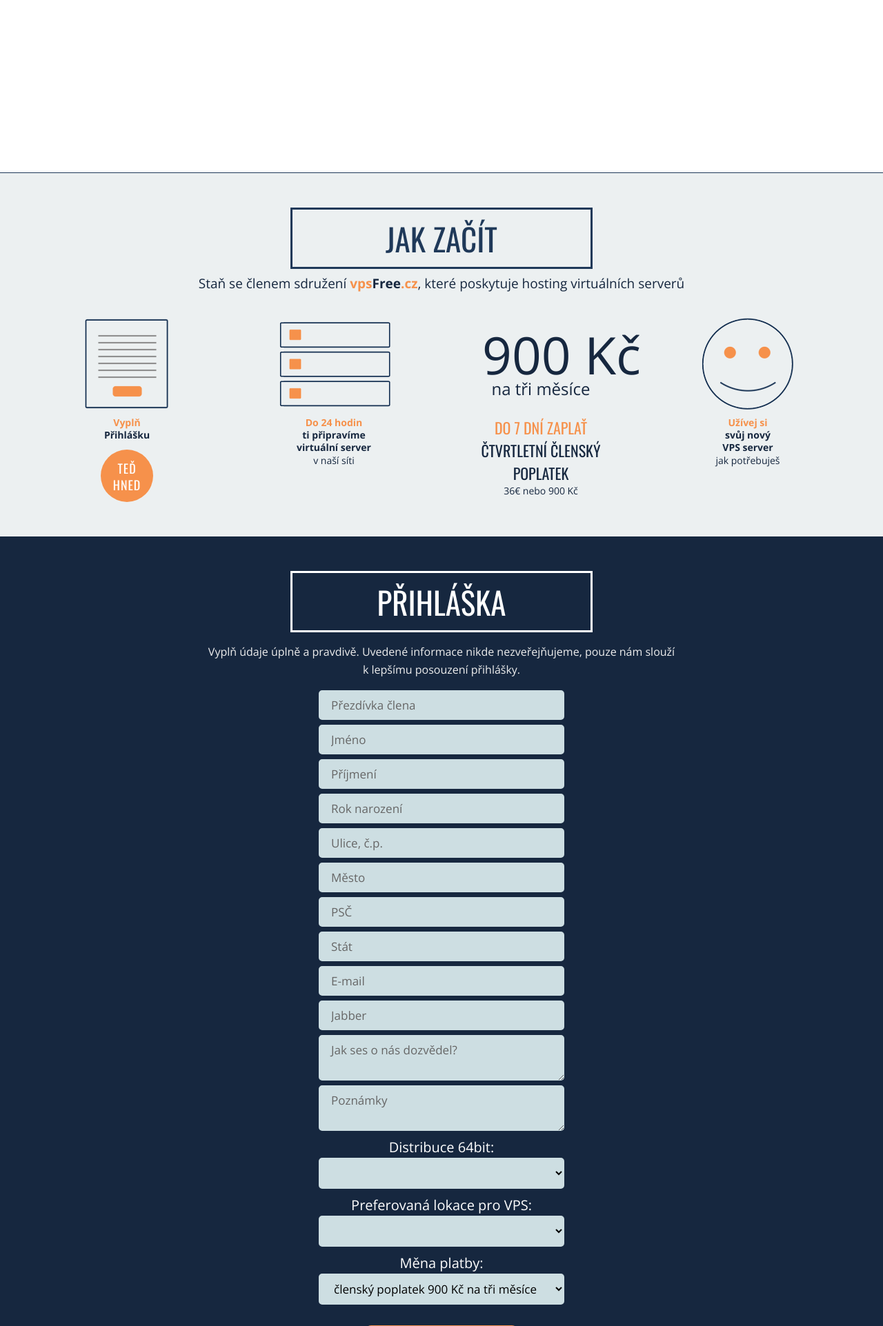
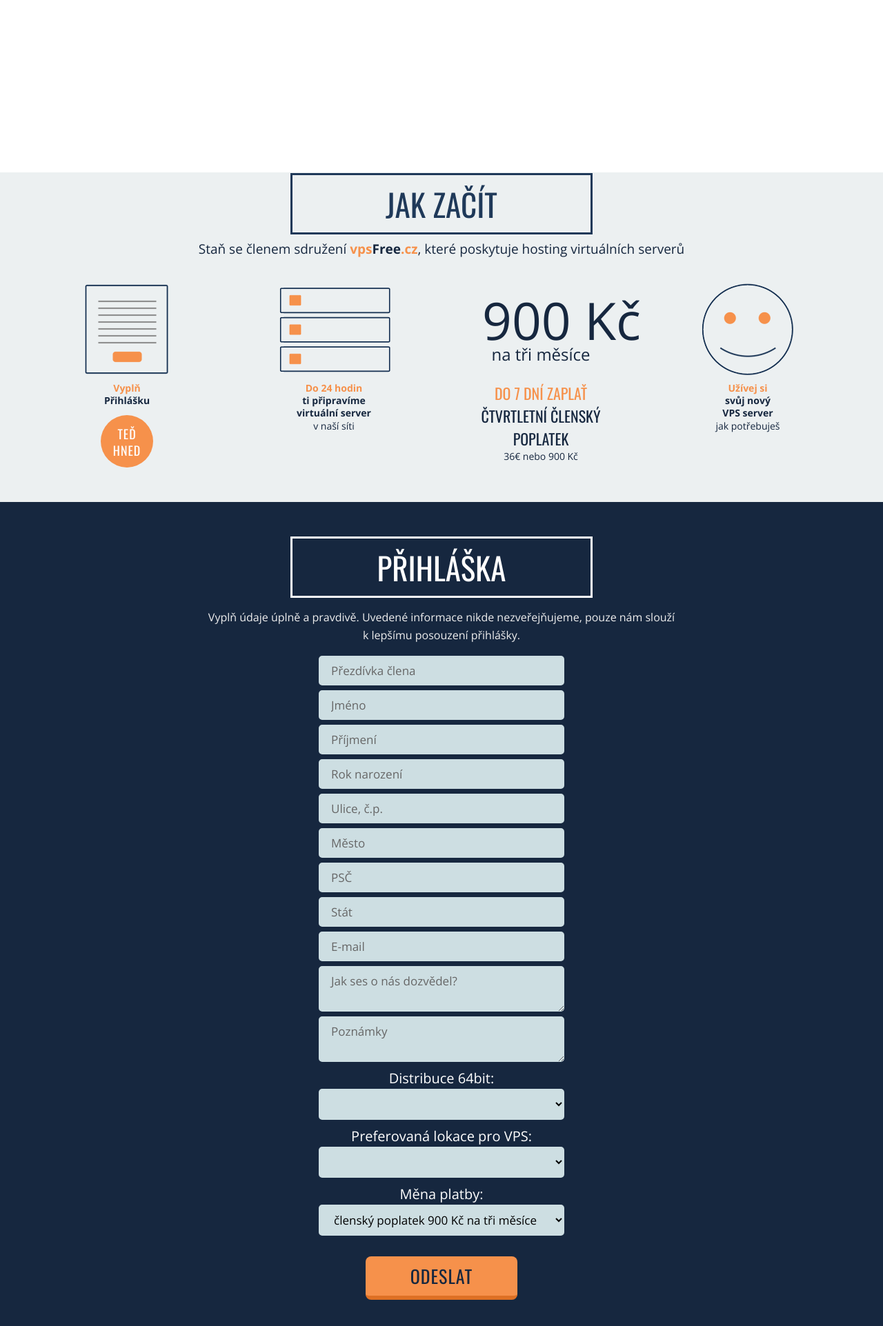
Before and after one commit to vpsfreecz/www.vpsfree.cz, a PHP site: page / in a window 1280 px wide. Shown: the part 1577-3500 px from the top of the page at 69% size. Run offline with PHP 8.4, Linux system fonts and the light colour scheme; data that the repository does not hold is empty; a stand-in replaces the project's code that opens the database connection; some libraries are stand-ins or nearby versions.

Commit message:
Jabber out + fixes

```diff
--- a/htdocs/index.php
+++ b/htdocs/index.php
@@ -442,7 +442,6 @@ pouze nám slouží k&nbsp;lepšímu posouzení přihlášky.</p>
 			 <input type="text" id="zip" name="zip" value="" placeholder="PSČ">
 			 <input type="text" id="country" name="country" value="" placeholder="Stát">
 			 <input type="text" id="email" name="email" value="" placeholder="E-mail">
-			 <input type="text" id="jabber" name="jabber" value="" placeholder="Jabber">
 			 <textarea name="how" id="how" placeholder="Jak ses o nás dozvědel?"></textarea>
 			 <textarea name="notes" id="notes" placeholder="Poznámky"></textarea>
 
--- a/htdocs/js/d.js
+++ b/htdocs/js/d.js
@@ -38,7 +38,6 @@ function signup() {
 	var zip				= $("#zip").val();
 	var country			= $("#country").val();
 	var email			= $("#email").val();
-	var jabber			= $("#jabber").val();
 	var how				= $("#how").val();
 	var notes			= $("#notes").val();
 	var distribution	= $("#distribution").val();
@@ -58,7 +57,6 @@ function signup() {
 			'zip'			:zip,
 			'country'		:country,
 			'email'			:email,
-			'jabber'		:jabber,
 			'how'			:how,
 			'notes'			:notes,
 			'distribution'	:distribution,
@@ -114,7 +112,7 @@ $(document).ready(function() {
         max_height = Math.max(max_height, $(this).height());
     });
 
-    $("section.page2").height(max_height + 100);
+    $("section.page2").height(max_height + 50);
     pages.height(max_height);
 
     $('a.menu-btn').click(function() {
```
Also changed, not shown: htdocs/prihlaska.php (+2 -7 lines).
